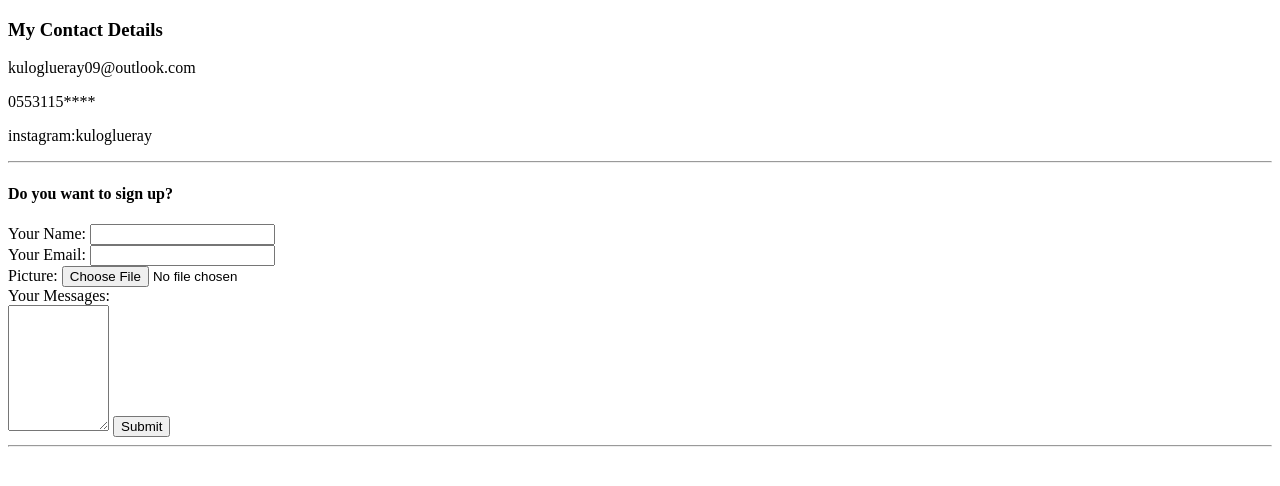
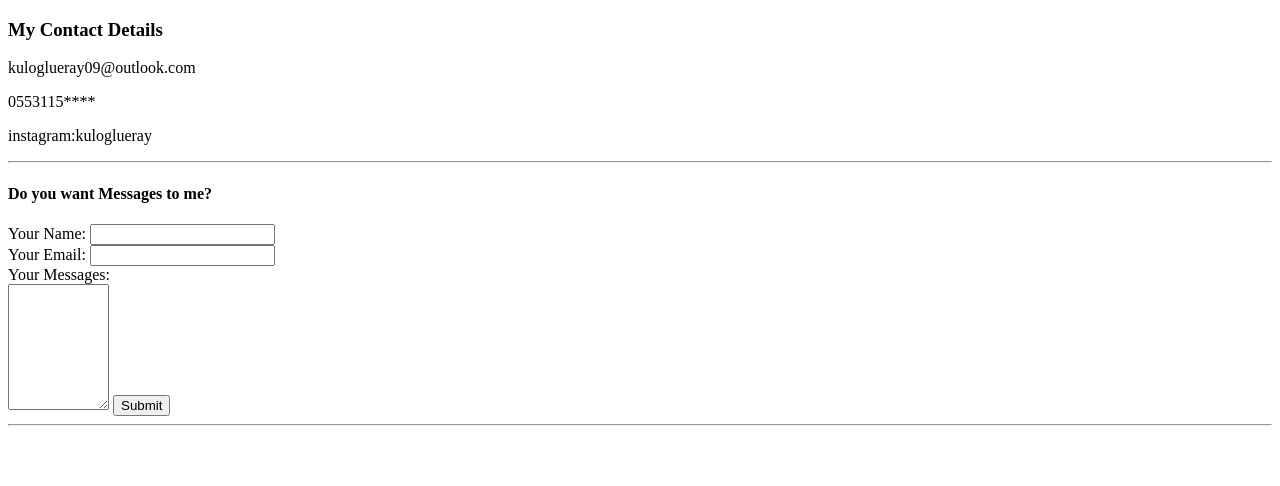
Before and after one commit to eraykuloglu/Eray-CV, a plain HTML site: page Contect.html in a window 1280 px wide. Drawn offline with Linux system fonts and the light colour scheme.

Commit message:
Add files via upload

```diff
--- a/Contect.html
+++ b/Contect.html
@@ -14,14 +14,12 @@
  </html>
  <hr>
 
- <h4>Do you want to sign up?</h4>
+ <h4>Do you want Messages to me?</h4>
  <form  action="mailto:kuloglueray09@outlook.com" method="post" enctype="text/plain">
         <label>Your Name:</label>
         <input type="text" name="yourName" value=""><br>
         <label>Your Email:</label>
         <input type="text" name="yourEmail" value=""><br>
-        <label>Picture:</label>
-        <input type="file"><br>
         <label>Your Messages:</label> <br>
         <textarea  rows="8" cols="10" name="Your Messages"></textarea>
         <input type="submit">
```
Also changed, not shown: index.html (+1 -1 lines).
